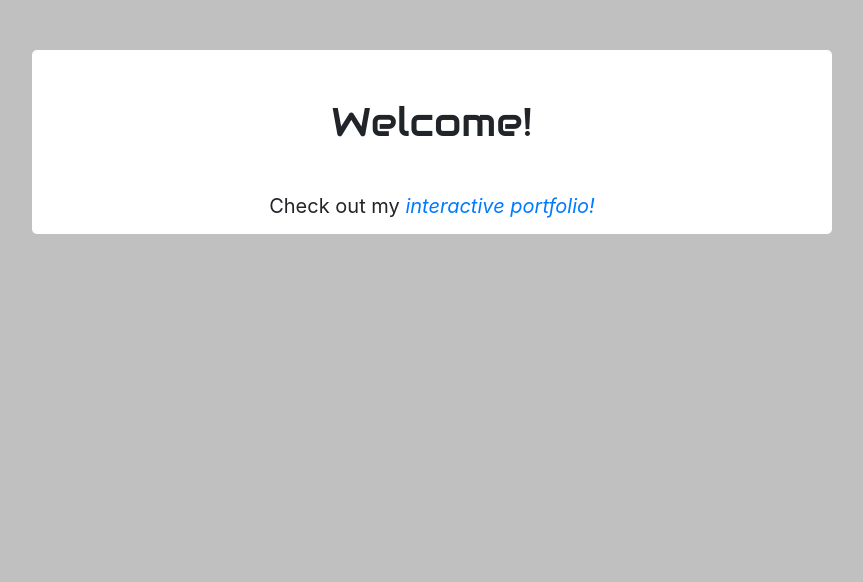
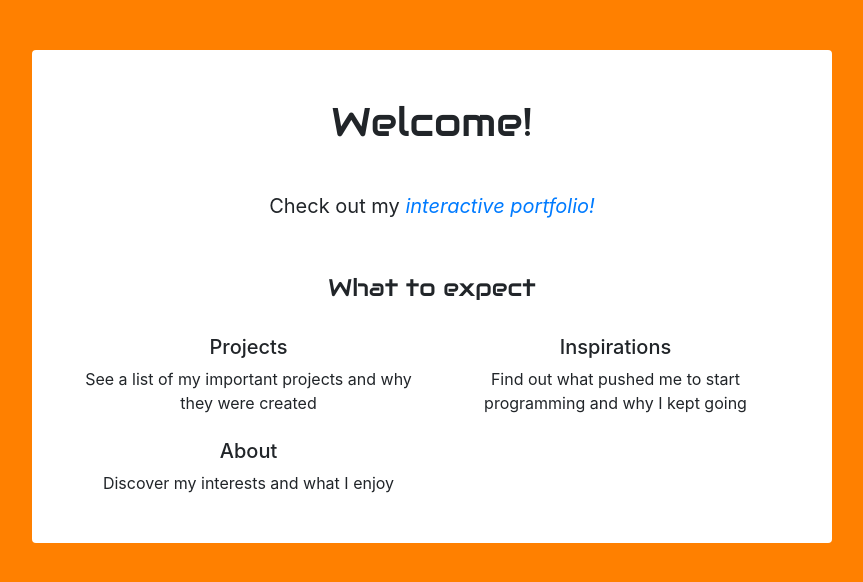
Before and after one commit to GalaxyShard/portfolio, a plain HTML site: page index.html in a window 1280 px wide. Shown: the whole page, without its empty margins (208-1071 px from the left). Drawn offline with nearby package versions, Linux system fonts and the light colour scheme.

Commit message:
improved homepage, added project, minor changes

```diff
--- a/index.html
+++ b/index.html
@@ -10,23 +10,33 @@
     <meta name="viewport" content="width=device-width, initial-scale=1.0, maximum-scale=1.0, user-scalable=no, viewport-fit=cover" />
     <link rel="stylesheet" href="style-main.css">
 </head>
-<body>
-    <div class="container-fluid">
+<body class="px-5">
+    <div class="container-fluid px-5 pb-5 mb-5 rounded">
         <div class="row">
-            <div class="col">
-                <h1 class="text-center my-5 font-weight-normal">Welcome!</h1>
-                <h5 class="font-weight-normal text-center">
+            <div class="col text-center">
+                <h1 class="my-5 font-weight-normal">Welcome!</h1>
+                <h5 class="font-weight-normal">
                     Check out my <a class="font-italic" href="interactive.html">interactive portfolio!</a>
                 </h5>
-                <p>
-
-                </p>
+                <h4 class="pt-5">What to expect</h4>
+            </div>
+        </div>
+        <div class="row text-center">
+            <div class="col-sm-6 col-12 pt-4">
+                <h5 class="">Projects</h5>
+                See a list of my important projects and why they were created
+            </div>
+            <div class="col-sm-6 col-12 pt-4">
+                <h5 class="">Inspirations</h5>
+                Find out what pushed me to start programming and why I kept going
+            </div>
+        </div>
+        <div class="row text-center">
+            <div class="col-sm-6 col-12 pt-4">
+                <h5>About</h5>
+                Discover my interests and what I enjoy
             </div>
         </div>
     </div>
-    <script src="https://code.jquery.com/jquery-3.2.1.slim.min.js" integrity="sha384-KJ3o2DKtIkvYIK3UENzmM7KCkRr/rE9/Qpg6aAZGJwFDMVNA/GpGFF93hXpG5KkN" crossorigin="anonymous"></script>
-    <script src="https://cdn.jsdelivr.net/npm/popper.js@1.12.9/dist/umd/popper.min.js" integrity="sha384-ApNbgh9B+Y1QKtv3Rn7W3mgPxhU9K/ScQsAP7hUibX39j7fakFPskvXusvfa0b4Q" crossorigin="anonymous"></script>
-    <script src="https://cdn.jsdelivr.net/npm/bootstrap@4.0.0/dist/js/bootstrap.min.js" integrity="sha384-JZR6Spejh4U02d8jOt6vLEHfe/JQGiRRSQQxSfFWpi1MquVdAyjUar5+76PVCmYl" crossorigin="anonymous"></script>
-
 </body>
 </html>
--- a/style-main.css
+++ b/style-main.css
@@ -1,14 +1,12 @@
 @import url("https://fonts.googleapis.com/css2?family=Audiowide&display=swap");
-h1 {
+h1,h4 {
     font-family:"Audiowide", fantasy;
 }
 body {
-    background: #c0c0c0;
+    background: #ff8000;
 }
 .container-fluid {
     max-width:800px;
-    border-radius:5px;
     margin:50px auto 0 auto;
-    padding:0 20px 0 20px;
     background:#ffffff;
 }
```
Also changed, not shown: index.js (+16 -7 lines), interactive.html (+2 -6 lines), images/backbtn.png (added), images/cups-pups.png (added).
